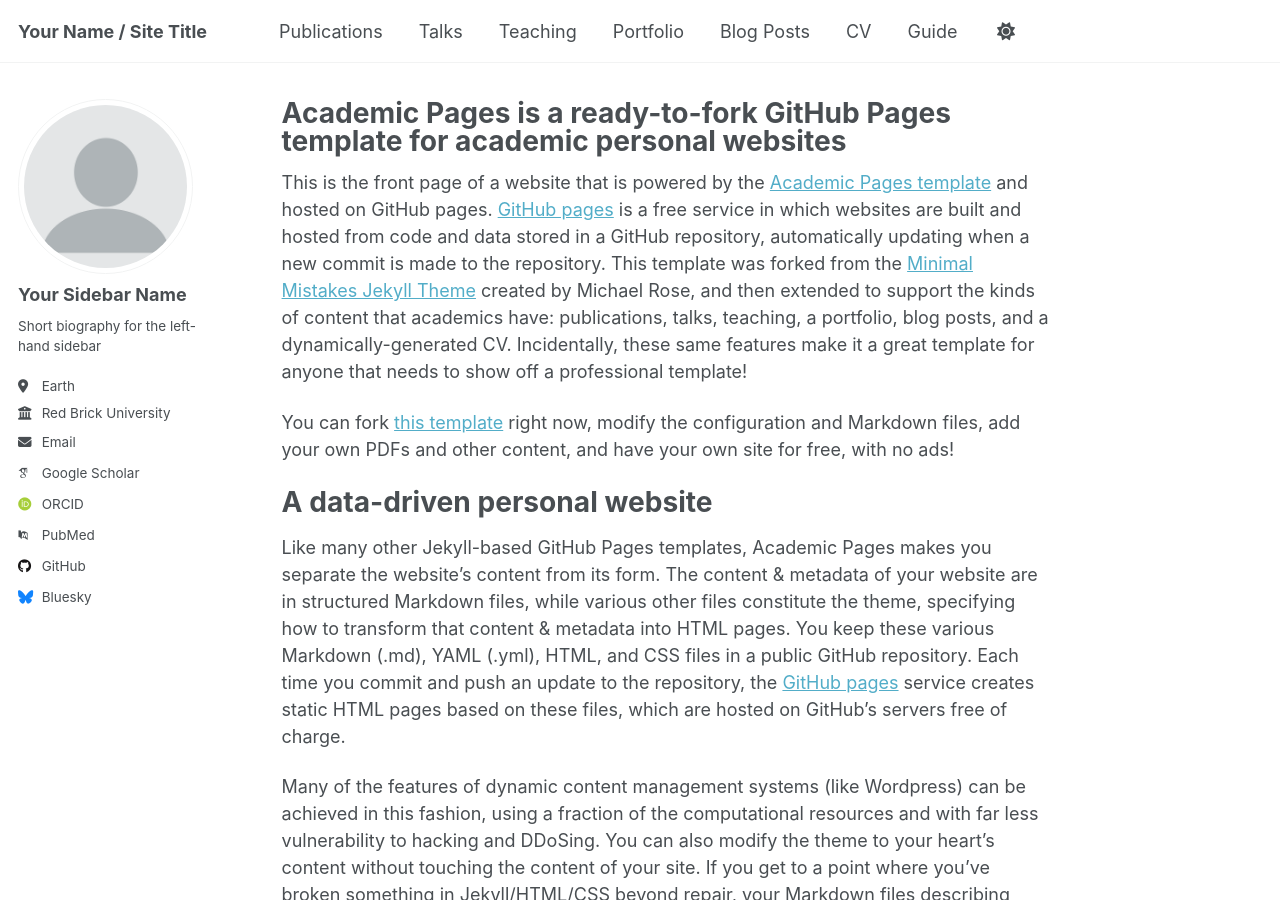
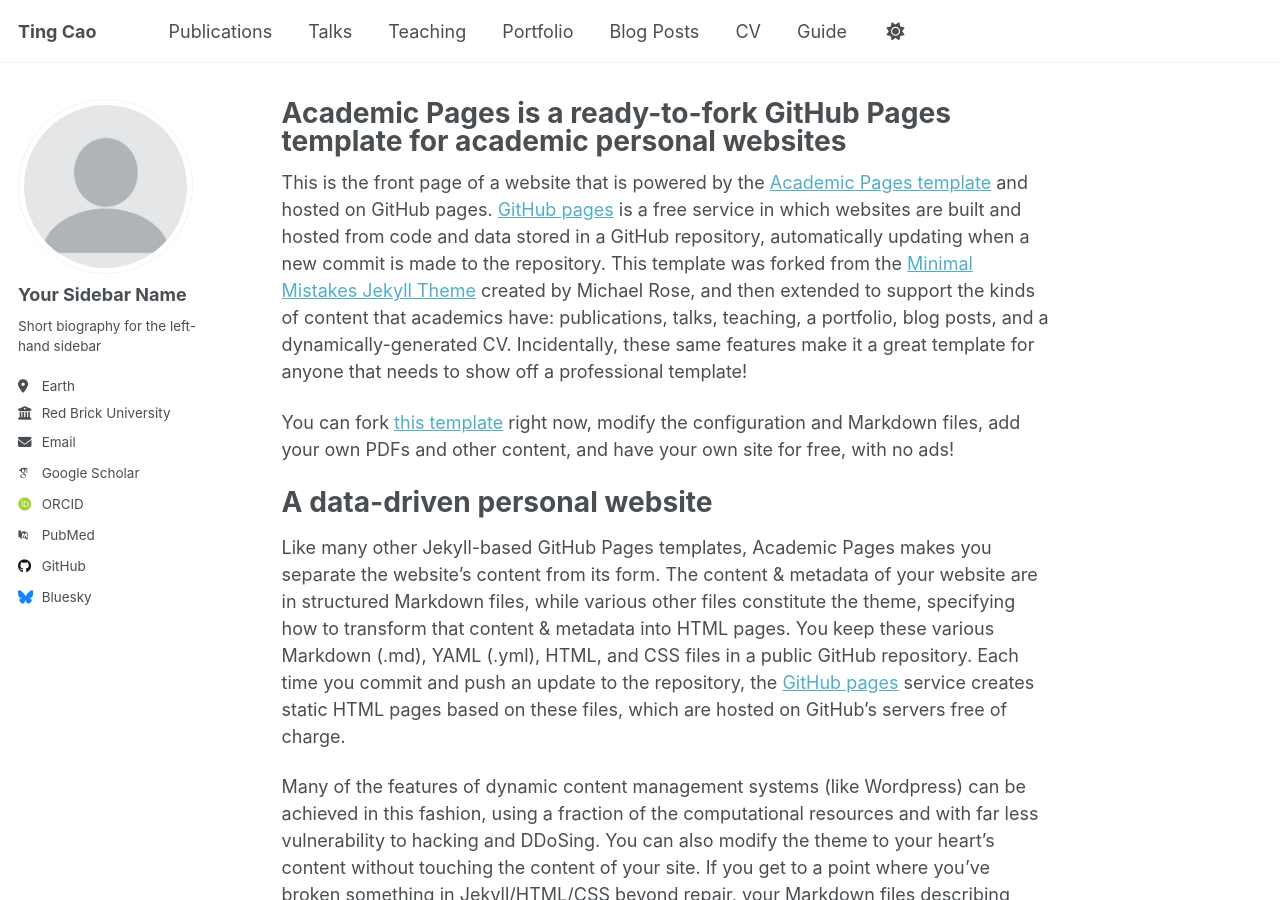
Before and after one commit to tingcao952/tingcao952.github.io, a Jekyll site: the page built from _pages/about.md, in a window 1280 px wide and 900 px high. Built offline with Jekyll 4.4.1, drawn with Linux system fonts in a browser that asks for light colours; some web fonts are replaced; a script that is not in the unit is left out.

Commit message:
initial config

```diff
--- a/_config.yml
+++ b/_config.yml
@@ -9,7 +9,7 @@
 # Basic Site Settings
 locale                   : "en-US"
 site_theme               : "default"
-title                    : "Your Name / Site Title"
+title                    : "Ting Cao"
 title_separator          : "-"
 name                     : &name "Your Name"
 description              : &description "personal description"
```
